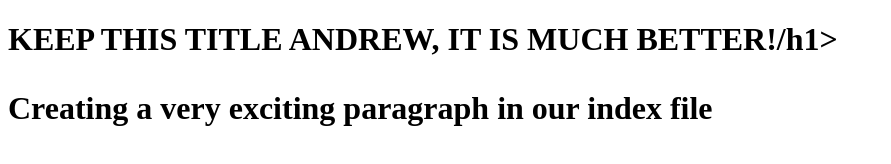
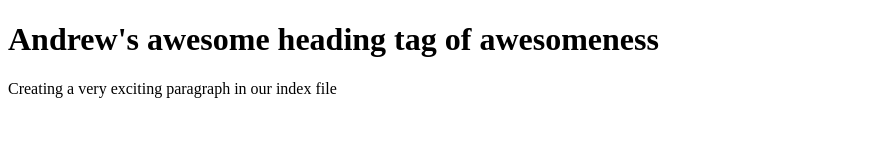
Before and after one commit to andrewhaw/iat339-demo-fall2015, a plain HTML site: page index.html in a window 1280 px wide. Shown: the whole page, without its empty margins (0-891 px from the left). Drawn offline with Linux system fonts and the light colour scheme.

Commit message:
Changing the title

```diff
--- a/index.html
+++ b/index.html
@@ -5,7 +5,7 @@
 		<meta charset="utf-8">
 	</head>
 	<body>
-	<h1>KEEP THIS TITLE ANDREW, IT IS MUCH BETTER!/h1>
+	<h1>Andrew's awesome heading tag of awesomeness</h1>
 
 		<p>Creating a very exciting paragraph in our index file</p>
 	</body>
```
